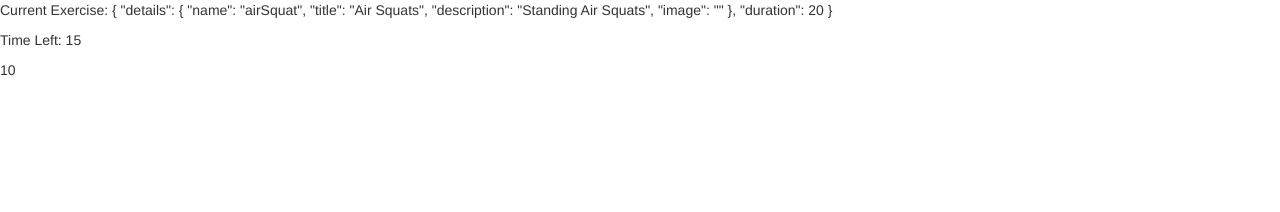
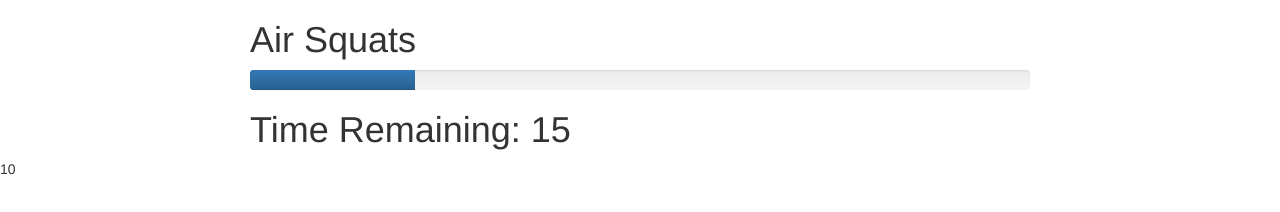
Before and after one commit to edwardpark/tabata_workout, a plain HTML site: page index.html in a window 1280 px wide. Drawn offline with nearby package versions, Linux system fonts and the light colour scheme.

Commit message:
added index page structure

```diff
--- a/index.html
+++ b/index.html
@@ -10,11 +10,28 @@
     <link rel="stylesheet" href="https://maxcdn.bootstrapcdn.com/bootstrap/3.3.5/css/bootstrap-theme.min.css">
     <!-- Latest compiled and minified JavaScript -->
     <script src="https://maxcdn.bootstrapcdn.com/bootstrap/3.3.5/js/bootstrap.min.js"></script>
+    <!-- jQuery (necessary for Bootstrap's JavaScript plugins) -->
+    <script src="https://ajax.googleapis.com/ajax/libs/jquery/1.11.3/jquery.min.js"></script>
   </head>
   <body>
     <div ng-controller ="workoutCtrl">
-      <p>Current Exercise: {{currentExercise | json}}</p>
-      <p>Time Left: {{currentExercise.duration-currentExerciseDuration}}</p>
+      <div class="container body-content app-container">
+        <div class="row">
+          <div id="exercise-pane" class="col-sm-8 col-sm-offset-2">
+            <div class="row workout-content">
+              <div class="workout-display-div">
+               <h1>{{currentExercise.details.title}}</h1>
+               <img class="img-responsive" ng-src="{{currentExercise.details.image}}" />
+               <div class="progress time-progress">
+                 <div class="progress-bar" role="progressbar" aria-valuenow="0" aria-valuemin="0" aria-valuemax="{{currentExercise.duration}}" ng-style="{'width':(currentExerciseDuration/currentExercise.duration) * 100 + '%'}">
+                 </div>
+               </div>
+                <h1>Time Remaining: {{currentExercise.duration-currentExerciseDuration}}</h1>
+              </div>
+            </div>
+          </div>
+        </div>
+      </div>
     </div>
 
 
```
Also changed, not shown: css/style.css (added).
